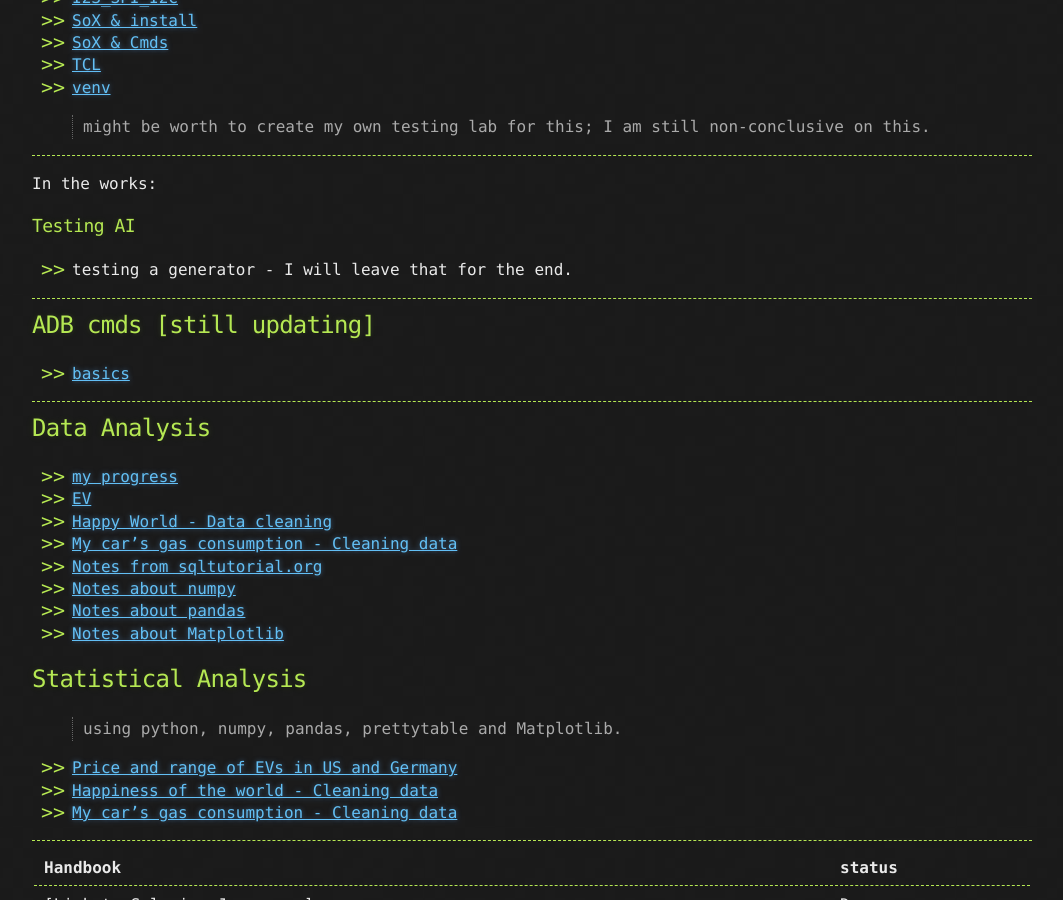
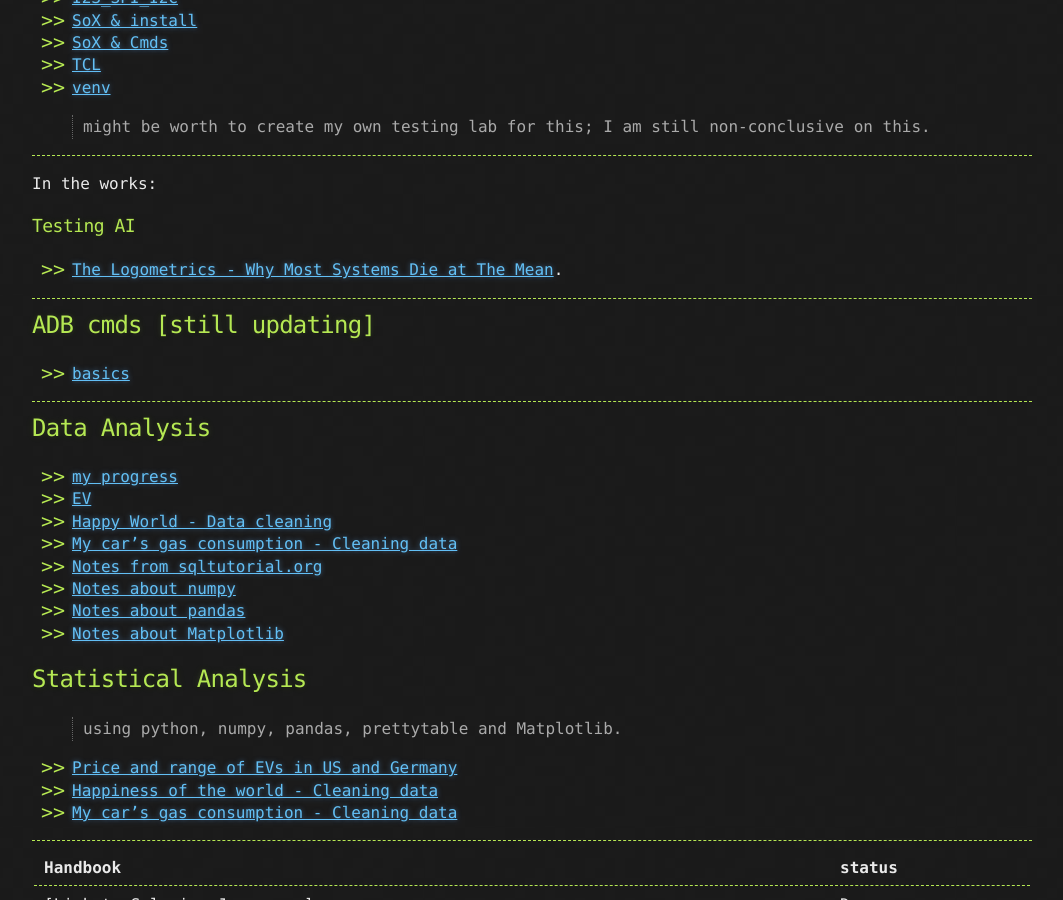
Before and after one commit to sciustechnologia/sciustechnologia.github.io, a Jekyll site: the page built from index.md, in a window 1280 px wide and 900 px high, scrolled down 1301 px. Shown: the whole window, without its empty margins (108-1171 px from the left). Built offline with Jekyll 4.4.1, drawn with Linux system fonts in a browser that asks for light colours.

Commit message:
Update index.md

```diff
--- a/index.md
+++ b/index.md
@@ -64,7 +64,7 @@ description: QA testing and technical writing
 
 In the works:
 ### Testing AI
-* testing a generator - I will leave that for the end.
+* [The Logometrics - Why Most Systems Die at The Mean](https://mike524901.substack.com/p/the-logometrics).
 
 ***
 
```
